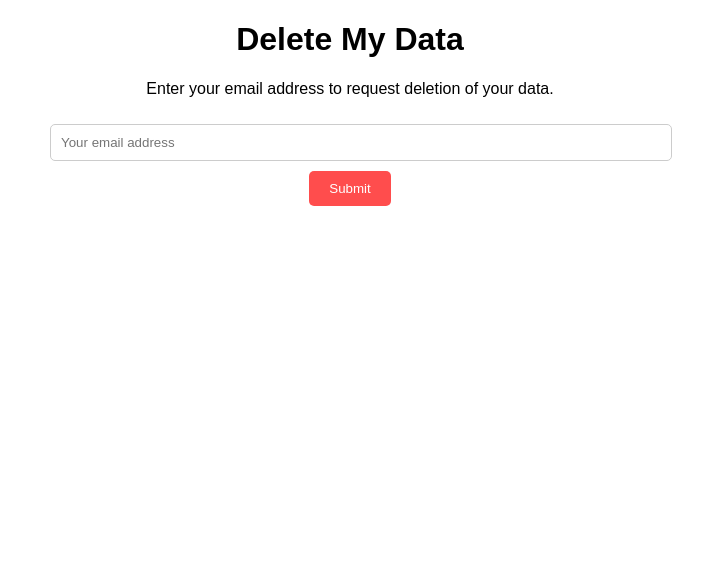
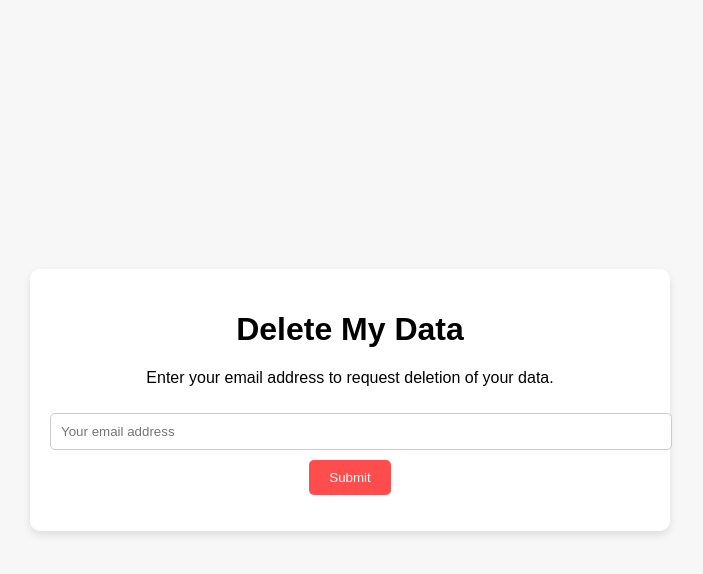
Before and after one commit to kcvete/bardy-delete-user-data, a plain HTML site: page index.html in a window 1280 px wide. Shown: the whole page, without its empty margins (290-993 px from the left). Drawn offline with Linux system fonts and the light colour scheme.

Commit message:
Center the page

```diff
--- a/index.html
+++ b/index.html
@@ -7,12 +7,21 @@
     <style>
         body {
             font-family: Arial, sans-serif;
-            margin: 20px;
+            margin: 0; /* Remove default body margin */
+            height: 100vh; /* Make the body take up the full viewport height */
+            display: flex; /* Use Flexbox */
+            justify-content: center; /* Center horizontally */
+            align-items: center; /* Center vertically */
+            background-color: #f7f7f7; /* Optional: Add a light background color */
         }
         .container {
             max-width: 600px;
-            margin: 0 auto;
+            width: 100%; /* Ensure it takes up the full width up to max-width */
+            padding: 20px; /* Add some padding */
             text-align: center;
+            background-color: white; /* Optional: Add a white background */
+            border-radius: 10px; /* Optional: Add rounded corners */
+            box-shadow: 0 4px 8px rgba(0, 0, 0, 0.1); /* Optional: Add a subtle shadow */
         }
         input[type="email"] {
             width: 100%;
@@ -31,6 +40,9 @@
         }
         button:hover {
             background-color: #cc0000;
+        }
+        #responseMessage {
+            margin-top: 15px; /* Add some space above the response message */
         }
     </style>
 </head>
```
